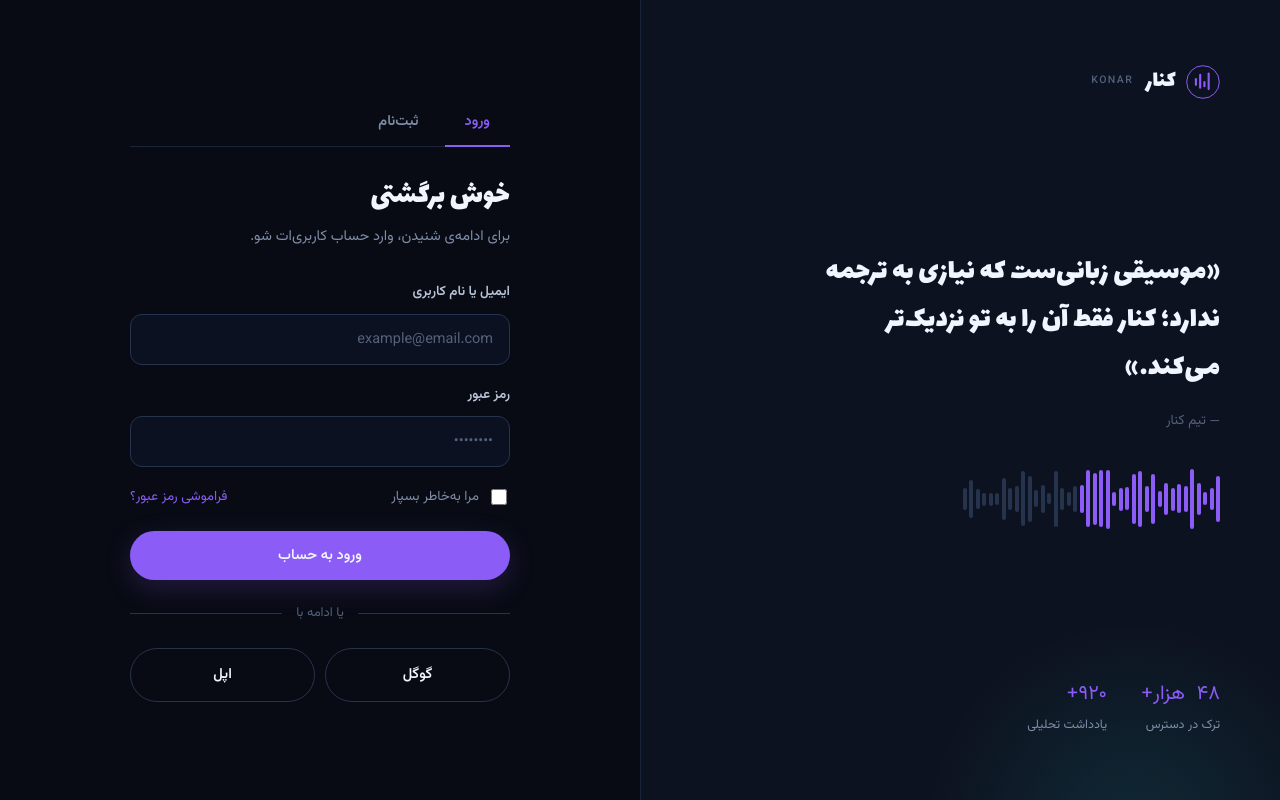
After one commit to mohammadRJ20023/Konar, a Django app: a page that uses accounts/templates/accounts/login.html in a window 1280 px wide. The commit adds this page. Run offline with Django 4.2, Linux system fonts and the light colour scheme.

Commit message:
feat: add login template to accounts app

```diff
--- /dev/null
+++ b/accounts/templates/accounts/login.html
@@ -0,0 +1,115 @@
+{% load static %}
+<!DOCTYPE html>
+<html lang="fa" dir="rtl">
+<head>
+<meta charset="UTF-8">
+<meta name="viewport" content="width=device-width, initial-scale=1.0">
+<title>ورود یا ثبت‌نام | کنار</title>
+<meta name="description" content="وارد حساب کاربری کنار شوید یا یک حساب تازه بسازید و به دنیای موسیقی بی‌پایان دسترسی پیدا کنید.">
+
+<link rel="icon" href="{% static 'images/logo-mark.svg' %}" type="image/svg+xml">
+<link rel="stylesheet" href="{% static 'css/variables.css' %}">
+<link rel="stylesheet" href="{% static  'css/base.css' %}">
+<link rel="stylesheet" href="{% static 'css/components.css' %}">
+<link rel="stylesheet" href="{% static 'css/layout.css' %}" >
+<link rel="stylesheet" href="{% static  'css/responsive.css' %}">
+</head>
+<body>
+
+<div class="auth-wrap">
+
+  <!-- ========== سمت برند ========== -->
+  <div class="auth-side">
+    <a href="index.html" class="logo">
+      <img src="{% static 'images/logo-mark.svg' %}" alt="نماد کنار">
+      کنار<span class="sub">KONAR</span>
+    </a>
+
+    <div>
+      <p class="auth-quote">«موسیقی زبانی‌ست که نیازی به ترجمه ندارد؛ کنار فقط آن را به تو نزدیک‌تر می‌کند.»</p>
+      <p class="auth-quote-by">— تیم کنار</p>
+
+      <div class="waveform is-live" data-waveform data-bars="40" data-progress="55" data-seed="auth-side" style="height:60px; margin-top:36px; position:relative; z-index:1;"></div>
+    </div>
+
+    <div style="position:relative; z-index:1; display:flex; gap:34px;">
+      <div><span class="num" style="font-family:var(--font-mono); color:var(--gold); font-size:20px;">۴۸ هزار+</span><br><span class="text-muted" style="font-size:12.5px;">ترک در دسترس</span></div>
+      <div><span class="num" style="font-family:var(--font-mono); color:var(--gold); font-size:20px;">۹۲۰+</span><br><span class="text-muted" style="font-size:12.5px;">یادداشت تحلیلی</span></div>
+    </div>
+  </div>
+
+  <!-- ========== سمت فرم ========== -->
+  <div class="auth-form-side">
+    <div class="auth-box">
+      <a href="index.html" class="logo" style="display:none;"></a>
+
+      <div class="tabs" data-tabs style="margin-bottom:30px;">
+        <button class="tab-btn is-active" data-tab-target="signin">ورود</button>
+        <button class="tab-btn" data-tab-target="signup">ثبت‌نام</button>
+      </div>
+
+      <!-- ---------- فرم ورود ---------- -->
+      <div class="tab-panel is-active" data-tab-panel="signin">
+        <h1>خوش برگشتی</h1>
+        <p class="lead">برای ادامه‌ی شنیدن، وارد حساب کاربری‌ات شو.</p>
+
+        <form action="#" method="post">
+          <!-- DJANGO: {% csrf_token %} -->
+          <div class="field">
+            <label for="login-email">ایمیل یا نام کاربری</label>
+            <input type="text" id="login-email" name="username" placeholder="example@email.com" required>
+          </div>
+          <div class="field">
+            <label for="login-pass">رمز عبور</label>
+            <input type="password" id="login-pass" name="password" placeholder="••••••••" required>
+          </div>
+
+          <div class="field-row">
+            <label class="checkbox-row"><input type="checkbox"> مرا به‌خاطر بسپار</label>
+            <a href="#" class="text-gold">فراموشی رمز عبور؟</a>
+          </div>
+
+          <button type="submit" class="btn btn-primary btn-block">ورود به حساب</button>
+        </form>
+
+        <div class="divider-or">یا ادامه با</div>
+        <div class="social-auth">
+          <a href="#" class="btn btn-outline">گوگل</a>
+          <a href="#" class="btn btn-outline">اپل</a>
+        </div>
+      </div>
+
+      <!-- ---------- فرم ثبت‌نام ---------- -->
+      <div class="tab-panel" data-tab-panel="signup">
+        <h1>ساخت حساب تازه</h1>
+        <p class="lead">در چند ثانیه عضو شو و پلی‌لیست شخصی‌ات را بساز.</p>
+
+        <form action="#" method="post">
+          <!-- DJANGO: {% csrf_token %} -->
+          <div class="field">
+            <label for="signup-name">نام و نام‌خانوادگی</label>
+            <input type="text" id="signup-name" name="full_name" placeholder="نام شما" required>
+          </div>
+          <div class="field">
+            <label for="signup-email">ایمیل</label>
+            <input type="email" id="signup-email" name="email" placeholder="example@email.com" required>
+          </div>
+          <div class="field">
+            <label for="signup-pass">رمز عبور</label>
+            <input type="password" id="signup-pass" name="password" placeholder="حداقل ۸ کاراکتر" required>
+          </div>
+
+          <div class="field-row">
+            <label class="checkbox-row"><input type="checkbox" required> با <a href="#" class="text-gold">قوانین کنار</a> موافقم</label>
+          </div>
+
+          <button type="submit" class="btn btn-primary btn-block">ساخت حساب</button>
+        </form>
+      </div>
+    </div>
+  </div>
+</div>
+
+<script src="{% static 'js/main.js' %}"></script>
+</body>
+</html>
--- /dev/null
+++ b/accounts/urls.py
@@ -0,0 +1,8 @@
+from django.urls import path
+from .import views
+
+app_name = "accounts"
+
+urlpatterns = [
+    path("login", views.LoginView , name = "login")
+]
--- a/accounts/views.py
+++ b/accounts/views.py
@@ -1,3 +1,9 @@
 from django.shortcuts import render
 
-# Create your views here.
+
+
+
+
+def LoginView(request):
+
+    return render(request, "accounts/login.html", {})
--- a/core/templates/core/home.html
+++ b/core/templates/core/home.html
@@ -38,7 +38,7 @@
         <svg viewBox="0 0 24 24" fill="none" stroke="currentColor" stroke-width="1.8" stroke-linecap="round" stroke-linejoin="round"><circle cx="11" cy="11" r="7"/><line x1="21" y1="21" x2="16.65" y2="16.65"/></svg>
         <input type="text" placeholder="جستجوی آهنگ، آلبوم یا هنرمند...">
       </div>
-      <a href="login.html" class="btn btn-outline btn-sm">ورود</a>
+      <a href="{% url "accounts:login" %}" class="btn btn-outline btn-sm">ورود</a>
       <button class="nav-toggle" aria-label="باز کردن منو" aria-expanded="false">
         <svg viewBox="0 0 24 24" fill="none" stroke="currentColor" stroke-width="1.8" stroke-linecap="round"><line x1="4" y1="7" x2="20" y2="7"/><line x1="4" y1="12" x2="20" y2="12"/><line x1="4" y1="17" x2="20" y2="17"/></svg>
       </button>
--- a/konar_music/urls.py
+++ b/konar_music/urls.py
@@ -21,7 +21,8 @@ from . import settings
 
 urlpatterns = [
     path('admin/', admin.site.urls),
-    path('', include("core.urls"))
+    path('', include("core.urls")),
+    path('account', include("accounts.urls"))
 ]
 
 urlpatterns += static(settings.MEDIA_URL, document_root=settings.MEDIA_ROOT)
```
Also changed, not shown: accounts/forms.py (added, +7 -0 lines).
